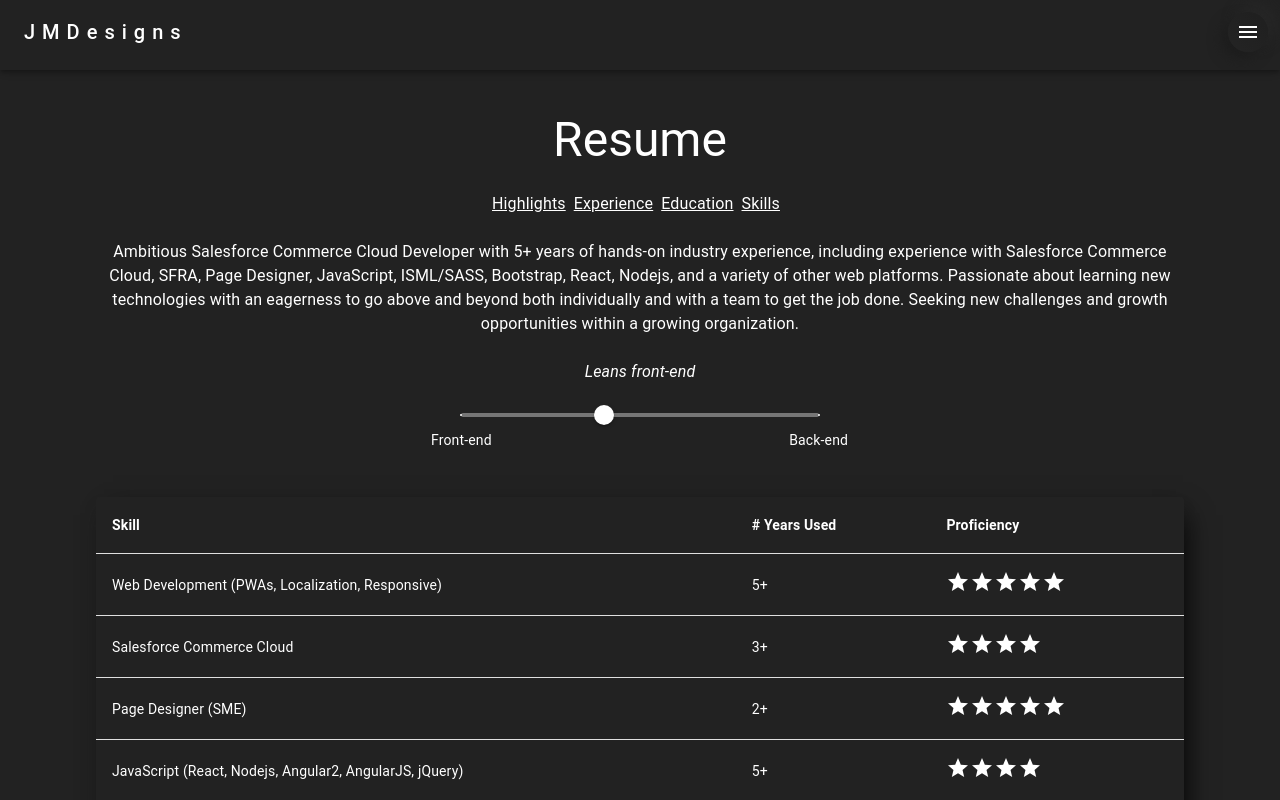
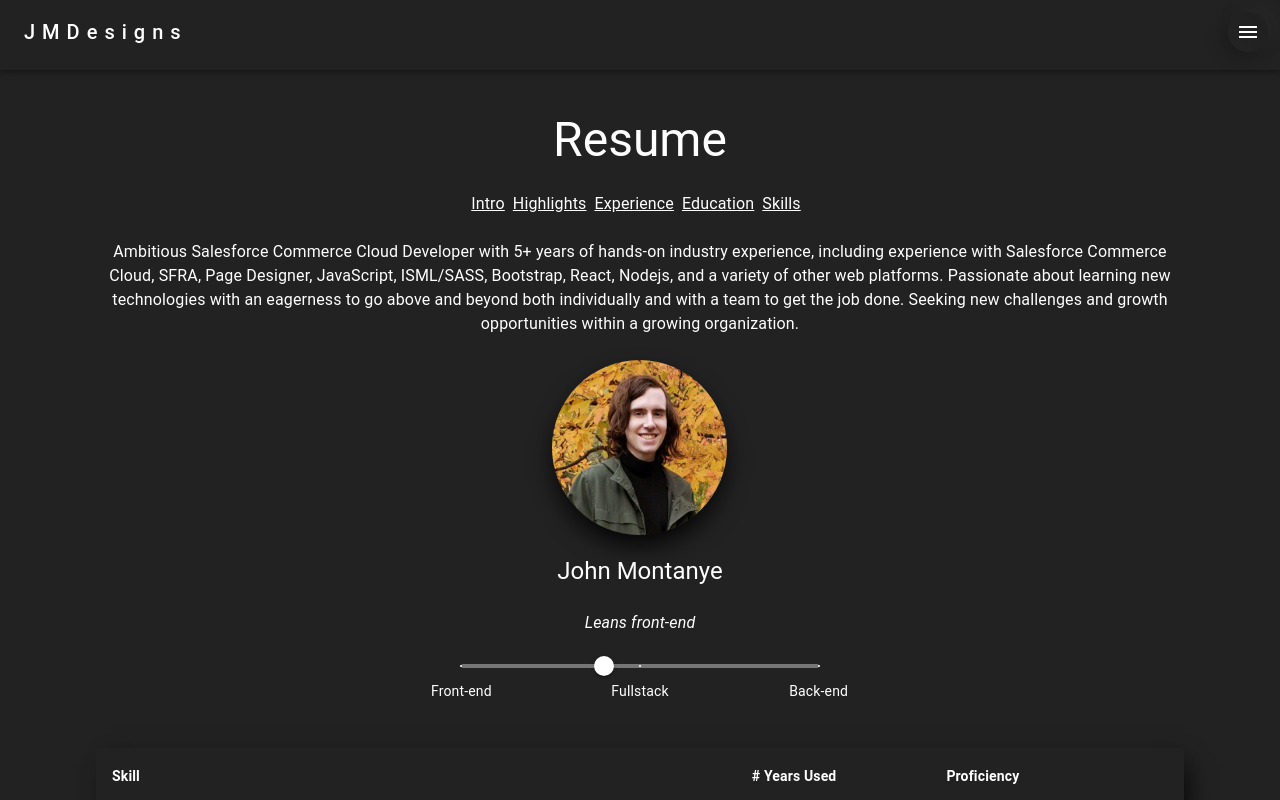
Before and after one commit to montanyecreative/neomat, a React (Create React App) app: page /resume in a window 1280 px wide. Shown: the top 800 px of the page. Built offline with nearby package versions, Linux system fonts and the light colour scheme.

Commit message:
Implemented intro on the resume page

```diff
--- a/src/pages/resumePage/resumePage.js
+++ b/src/pages/resumePage/resumePage.js
@@ -40,6 +40,9 @@
                         <i>Currently only looking for small freelance projects outside of 8am-6pm schedule.</i>
                     </Typography> */}
                     <Typography sx={{ marginTop: '1.5em !important' }}>
+                        <Link href="#intro" className={cx(navLink)}>
+                            Intro
+                        </Link>
                         <Link href="#highlights" className={cx(navLink)}>
                             Highlights
                         </Link>
--- a/src/pages/resumePage/sections/intro.js
+++ b/src/pages/resumePage/sections/intro.js
@@ -1,20 +1,35 @@
 import React from "react";
-import { cx } from '@emotion/css';
+import { cx, css } from '@emotion/css';
 
 // core components
 import Typography from '@mui/material/Typography';
 import Grid from '@mui/material/Grid';
 import Slider from '@mui/material/Slider';
+import Avatar from '@mui/material/Avatar';
+
+// images
+import avatarImage from "../../../assets/imgs/john.jpg";
 
 // styles
 import {
-    textCenter
+    textCenter,
+    avatar,
+    mb1
 } from "../../../assets/styles/neomat";
+
+const avatarSmall = css`
+    height: 175px !important;
+    width: 175px !important;
+`
 
 const skillNames = [
     {
         value: 0,
         label: 'Front-end',
+    },
+    {
+        value: 50,
+        label: 'Fullstack',
     },
     {
         value: 100,
@@ -30,13 +45,21 @@
 export default function IntroSection() {
     return (
         <div className={cx(textCenter)}>
-            <Grid container spacing={1} style={{ textAlign: "left", marginTop: "1em", marginBottom: "2em", paddingLeft: "2em", paddingRight: "2em" }}>
+            <Grid container spacing={1} style={{ textAlign: "left", marginTop: "1em", marginBottom: "2em", paddingLeft: "2em", paddingRight: "2em" }} id='intro'>
                 <Grid item xs={12}>
                     <Typography variant='body1' sx={{ textAlign: 'center' }}>
                         Ambitious Salesforce Commerce Cloud Developer with 5+ years of hands-on industry experience, including experience with Salesforce Commerce Cloud, SFRA, Page Designer, JavaScript, ISML/SASS, Bootstrap, React, Nodejs, and a variety of other web platforms. Passionate about learning new technologies with an eagerness to go above and beyond both individually and with a team to get the job done. Seeking new challenges and growth opportunities within a growing organization.
                     </Typography>
                 </Grid>
                 <Grid item xs={12} sm={4} sx={{ marginTop: '1em', marginLeft: 'auto !important', marginRight: 'auto !important' }}>
+                    <Avatar
+                        alt="John Montanye"
+                        src={avatarImage}
+                        className={cx(avatar, mb1, avatarSmall)}
+                    />
+                    <Typography variant='h5' sx={{ textAlign: 'center', marginBottom: '1em' }}>
+                        John Montanye
+                    </Typography>
                     <Typography variant='body1' sx={{ textAlign: 'center' }}>
                         <i>
                             Leans front-end
```
